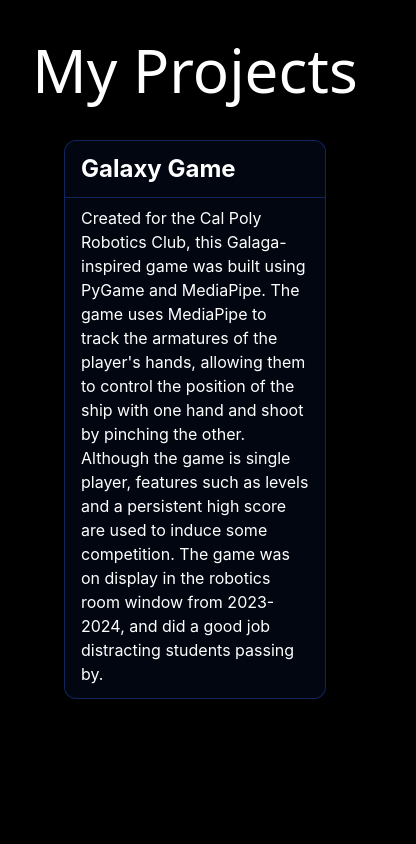
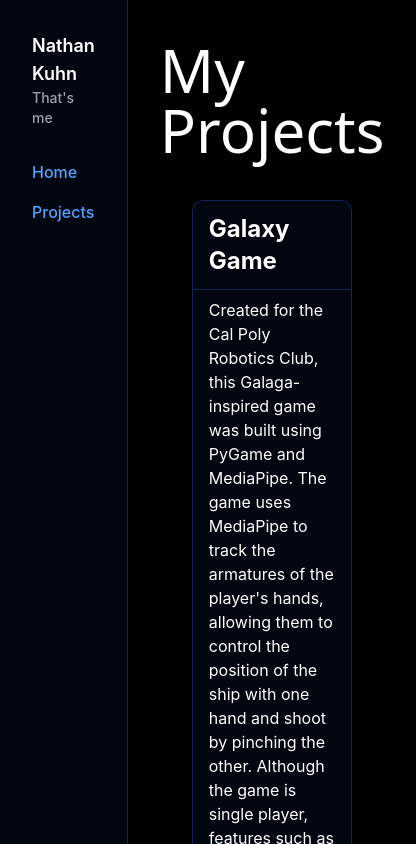
Before and after one commit to NathanKuhn/NathanKuhn.github.io, a Next.js app: page /projects in a window 390 px wide. Shown: the top 844 px of the page, 416 px wide, since content can reach past the window. Built offline with nearby package versions, Linux system fonts and the light colour scheme.

Commit message:
Clean up some classes

```diff
--- a/src/app/page.tsx
+++ b/src/app/page.tsx
@@ -6,10 +6,9 @@ I put site together to have easy access to some of my favorite projects I've wor
 
 export default function Home() {
   return (
-    <div className="w-full px-8 pt-10 pb-0 flex flex-col items-center">
+    <div className="px-8 pt-10 pb-0 flex flex-col items-center">
       <h1 className="text-white text-6xl font-sans mb-2">Hello There!</h1>
-
-      <div className="flex-1 flex flex-col gap-8 p-8 items-stretch w-full">
+      <div className="flex-1 flex flex-col p-8 gap-8">
         <Box title="About" content={aboutMarkdown} />
       </div>
     </div>
--- a/src/app/projects/page.tsx
+++ b/src/app/projects/page.tsx
@@ -11,7 +11,7 @@ export default function Projects() {
   return (
     <div className="w-full px-8 pt-10 pb-0 flex flex-col items-center">
       <h1 className="text-white text-6xl font-sans mb-2">My Projects</h1>
-      <div className="flex-1 flex flex-col gap-8 p-8 items-stretch w-full">
+      <div className="flex-1 flex flex-col gap-8 p-8">
         <Box
           title="Galaxy Game"
           content={project1}
--- a/src/components/Box.tsx
+++ b/src/components/Box.tsx
@@ -14,18 +14,19 @@ export default function Box({
   titleLink,
 }: BoxProps) {
   const classes = [
+    "w-full",
     "rounded-xl",
     "border",
     "border-blue-900/60",
     "bg-gray-950/90",
     "transition-all",
     "duration-300",
-    "p-0",
+    "text-white",
   ].join(" ");
   return (
     <div className={`${classes} ${className}`}>
       {title && (
-        <div className="w-full text-white text-2xl font-bold py-3 px-4 border-b border-blue-900/60">
+        <div className="text-2xl font-bold py-3 px-4 border-b border-blue-900/60">
           {titleLink ? (
             <a href={titleLink} className="hover:underline">
               {title}
@@ -35,7 +36,7 @@ export default function Box({
           )}
         </div>
       )}
-      <div className="w-full px-4 py-3 pt-2">
+      <div className="px-4 py-3 pt-2">
         <ReactMarkdown>{content}</ReactMarkdown>
       </div>
     </div>
--- a/src/components/Sidebar.tsx
+++ b/src/components/Sidebar.tsx
@@ -1,27 +1,33 @@
 import Link from "next/link";
 
 export default function Sidebar() {
+  const classes = [
+    "flex",
+    "flex-col",
+    "w-64",
+    "p-8",
+    "bg-gray-950/90",
+    "border-r",
+    "border-blue-900/60",
+    "text-blue-400",
+    "font-medium",
+  ].join(" ");
+
   return (
-    <aside className="hidden md:flex flex-col w-64 bg-gray-950/95 border-r border-blue-900/60 p-8 items-center justify-start">
+    <aside className={classes}>
       <div className="mb-8 flex flex-col items-center">
         <span className="text-white text-lg font-semibold">Nathan Kuhn</span>
         <span className="text-gray-400 text-sm">That&apos;s me</span>
       </div>
-      <nav className="w-full">
+      <nav>
         <ul className="flex flex-col gap-4">
           <li>
-            <Link
-              href="/"
-              className="text-blue-400 hover:text-blue-300 font-medium"
-            >
+            <Link href="/" className="hover:text-blue-300">
               Home
             </Link>
           </li>
           <li>
-            <Link
-              href="/projects"
-              className="text-blue-400 hover:text-blue-300 font-medium"
-            >
+            <Link href="/projects" className="hover:text-blue-300">
               Projects
             </Link>
           </li>
```
